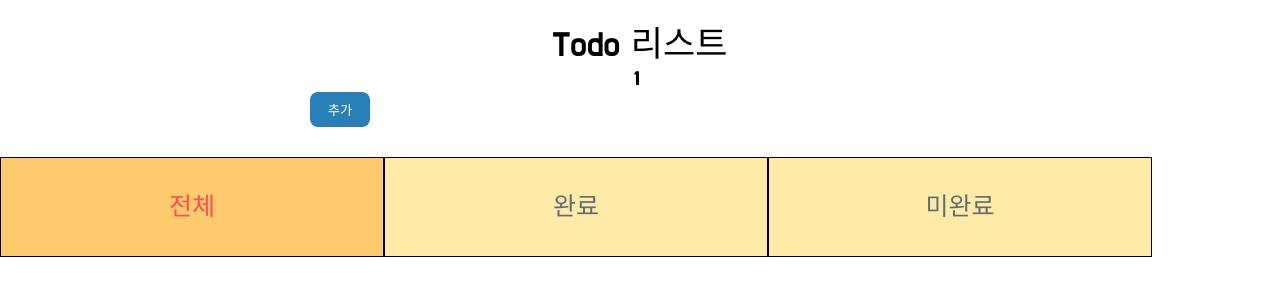
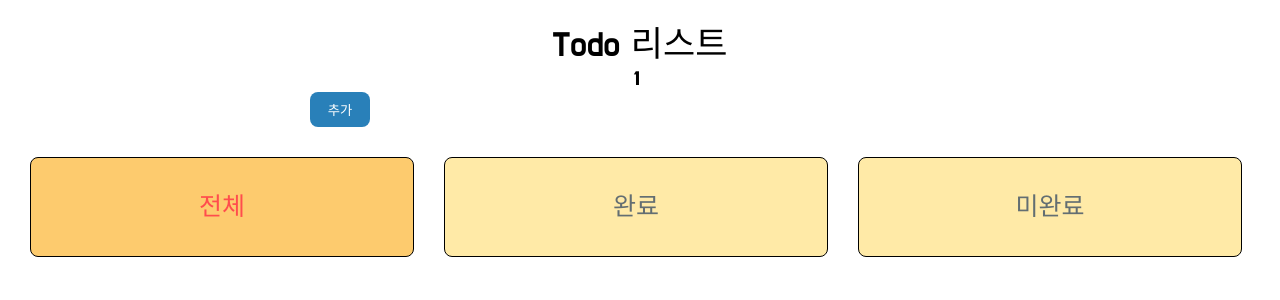
Before and after one commit to minchanwoo/test_todos, a React (Create React App) app: page / in a window 1280 px wide. Shown: the top 300 px of the page. Built offline with nearby package versions, Linux system fonts and the light colour scheme.

Commit message:
css 하단버튼디자인|간격  수정

```diff
--- a/src/App.css
+++ b/src/App.css
@@ -19,7 +19,7 @@ table, td {
 }
 
 .btn {
-  margin-top: 30px;
+  margin: 30px 0 0 30px;
   border: 1px solid #000;
   width: 30%;
   display: inline-block;
@@ -29,6 +29,7 @@ table, td {
   font-size: 25px;
   color: #636e72;
   background-color: #ffeaa7;
+  border-radius: 8px;
 }
 
 .btn:hover {
--- a/src/components/TodoList.js
+++ b/src/components/TodoList.js
@@ -25,7 +25,6 @@ class Todo extends Component {
 
 class TodoList extends Component {
 	componentWillMount() {
-		console.log('HAHA')
 		const page = Number(querystring.parse(this.props.location.search)['?page'] || 1);
 		if(this.props.page !== page) {
 			this.props.changePage(page);
```
